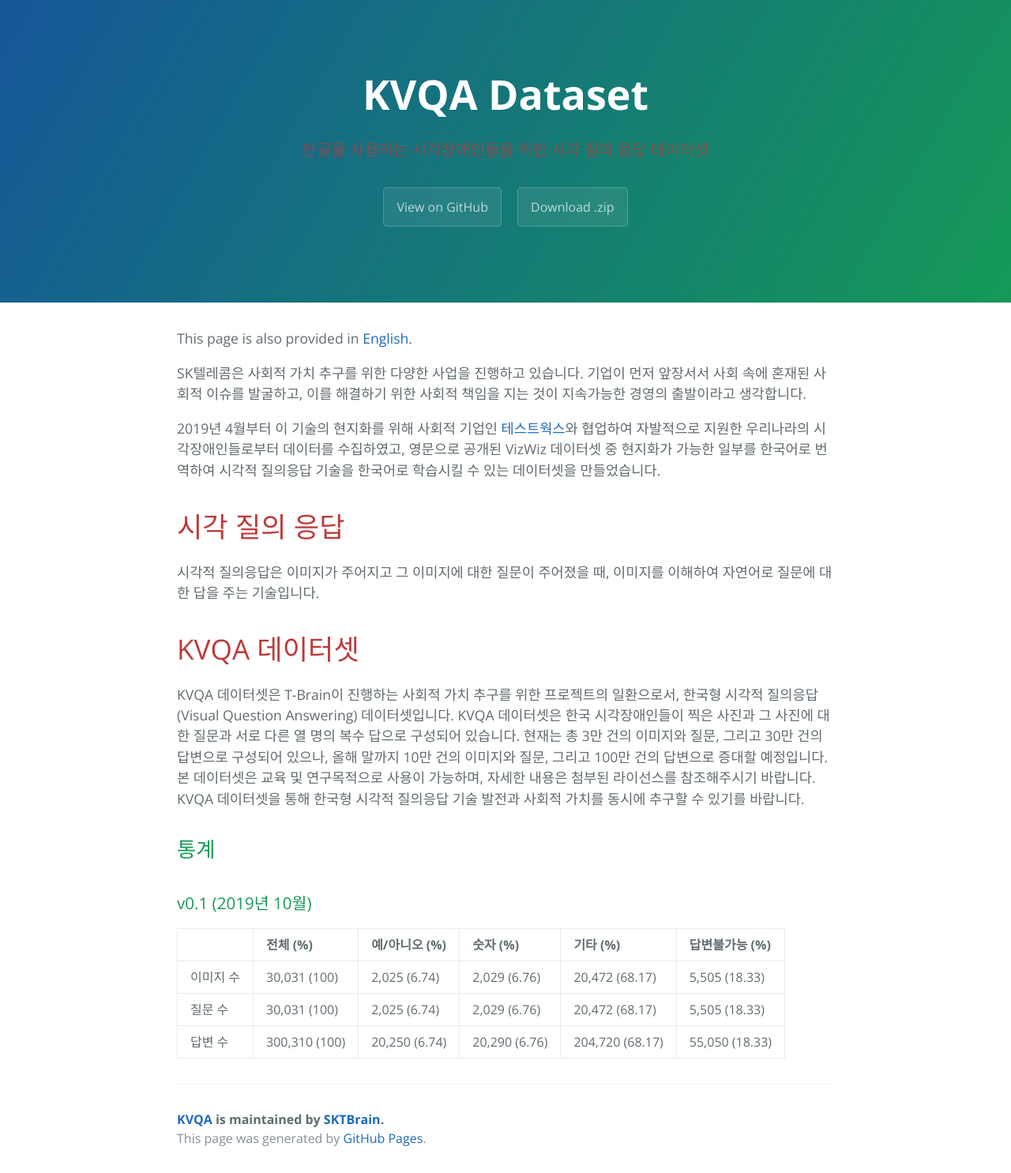
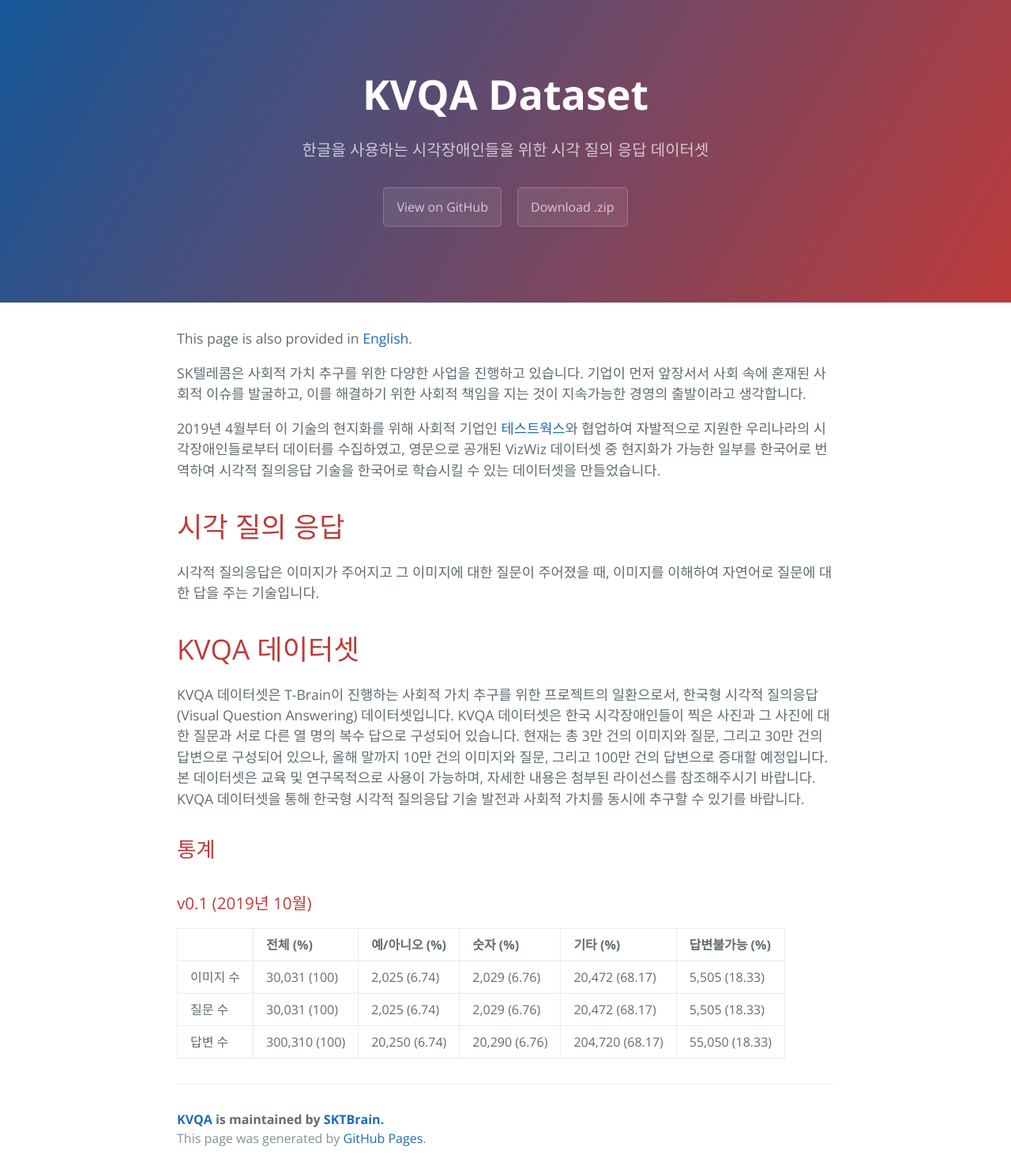
Before and after one commit to SKTBrain/KVQA, a Jekyll site: the page built from docs/index.md, in a window 1280 px wide. Shown: the whole page at 79% size. Built offline with Jekyll 4.4.1, drawn with Linux system fonts in a browser that asks for light colours.

Commit message:
Change default color

```diff
--- a/docs/_sass/variables.scss
+++ b/docs/_sass/variables.scss
@@ -4,11 +4,11 @@
 
 // Headers
 $header-heading-color: #fff !default;
-$header-bg-color: #159957 !default;
+$header-bg-color: #BD3B3A !default;
 $header-bg-color-secondary: #155799 !default;
 
 // Text
-$section-headings-color: #159957 !default;
+$section-headings-color: #BD3B3A !default;
 $body-text-color: #606c71 !default;
 $body-link-color: #1e6bb8 !default;
 $blockquote-text-color: #819198 !default;
--- a/docs/assets/css/style.scss
+++ b/docs/assets/css/style.scss
@@ -6,7 +6,3 @@
 .main-content table{
     font-size: 1.0rem;
 }
-
-.main-content h1,h2,h3,h4,h5 {
-    color: #BD3B3A;
-}
```
